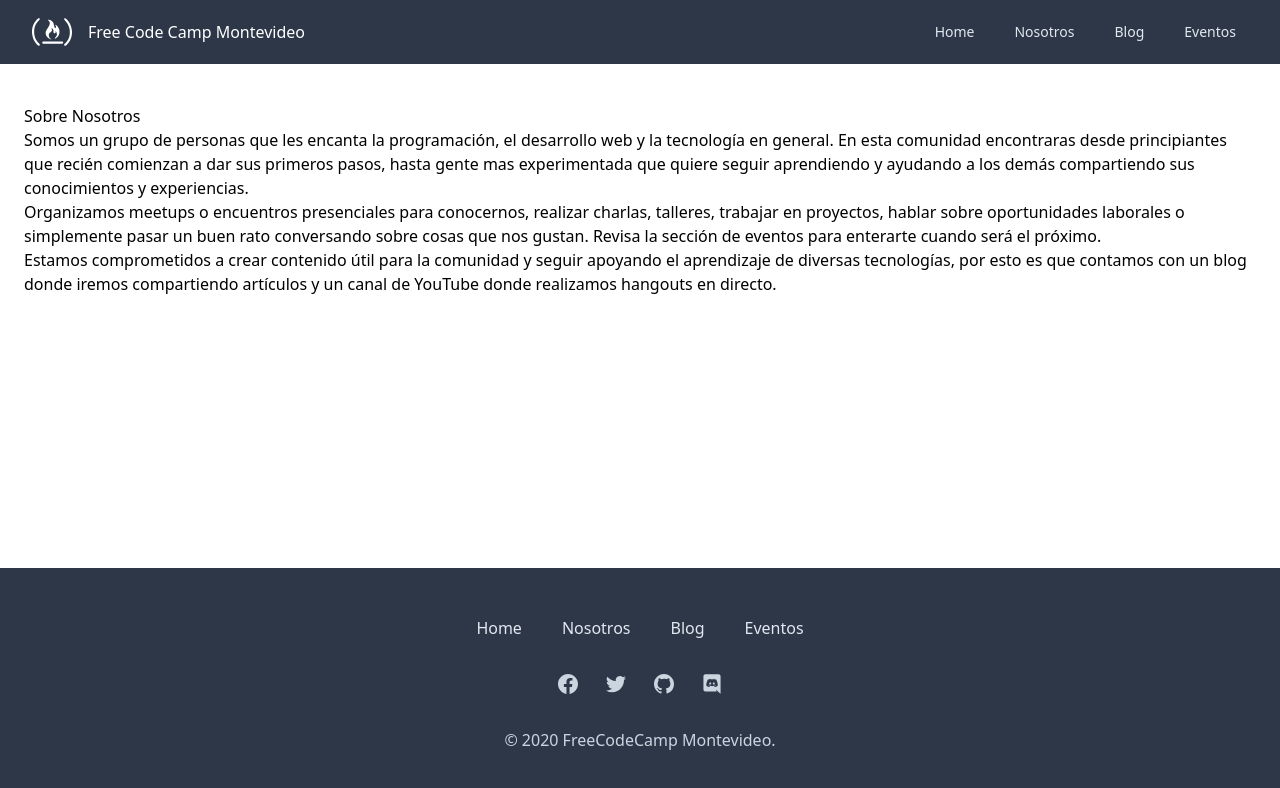
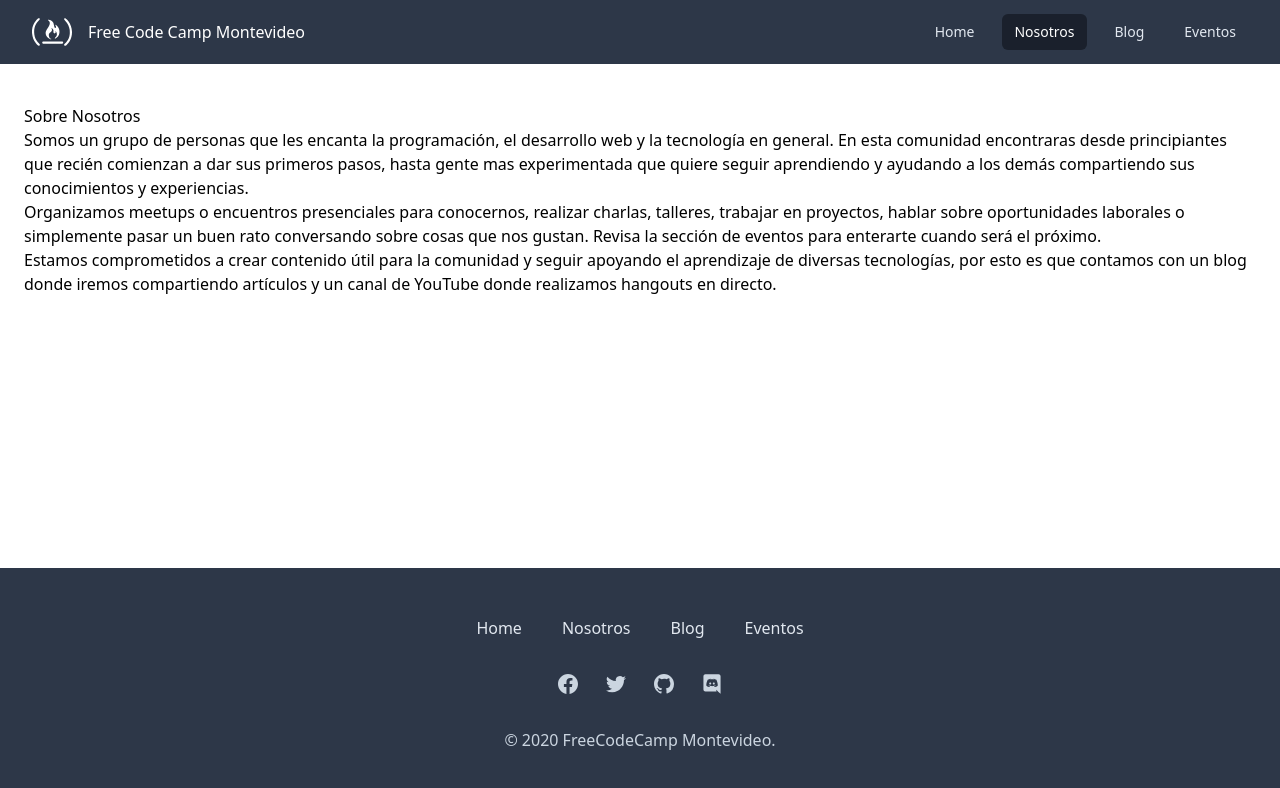
Before and after one commit to MatiasVerdier/fccmvd, a Next.js app: page /about in a window 1280 px wide. Shown: the top 788 px of the page. Built offline with nearby package versions, Linux system fonts and the light colour scheme; what @tailwindcss/ui would draw is missing.

Commit message:
Active state for nav links

```diff
--- a/components/navigation-link.tsx
+++ b/components/navigation-link.tsx
@@ -1,13 +1,20 @@
 import Link from 'next/link';
 import cn from 'classnames';
+import { useRouter } from 'next/router';
 
-export default function NavigationLink({ href, isMobile = false, children }) {
+export default function NavigationLink({ href, isMobile = false, children, ...props }) {
+  const { asPath } = useRouter()
+  const isActive = asPath === href || asPath === props.as
+
   return (
-    <Link href={href}>
+    <Link href={href} {...props}>
       <a
         className={cn({
-          'ml-4 px-3 py-2 rounded-md text-sm font-medium leading-5 text-gray-300 hover:text-white hover:bg-gray-700 focus:outline-none focus:text-white focus:bg-gray-700 transition duration-150 ease-in-out': !isMobile,
-          'mt-1 block px-3 py-2 rounded-md text-base font-medium text-gray-300 hover:text-white hover:bg-gray-700 focus:outline-none focus:text-white focus:bg-gray-700 transition duration-150 ease-in-out': isMobile,
+          'px-3 py-2 rounded-md font-medium hover:text-white hover:bg-gray-700 focus:outline-none transition duration-150 ease-in-out': true,
+          'ml-4 text-sm leading-5 ': !isMobile,
+          'mt-1 block text-base': isMobile,
+          'text-gray-300': !isActive,
+          'text-white bg-gray-900': isActive,
         })}
       >
         {children}
```
